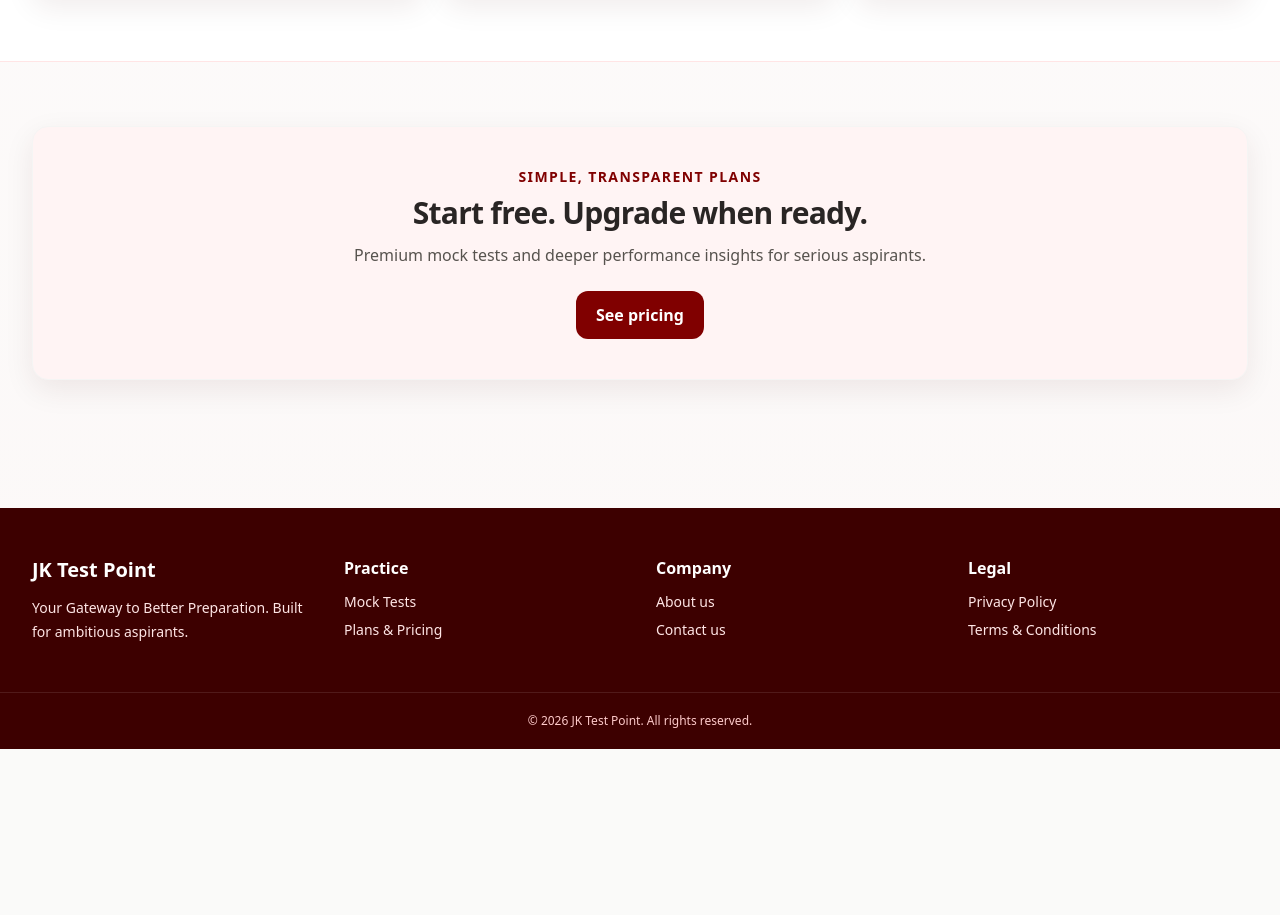
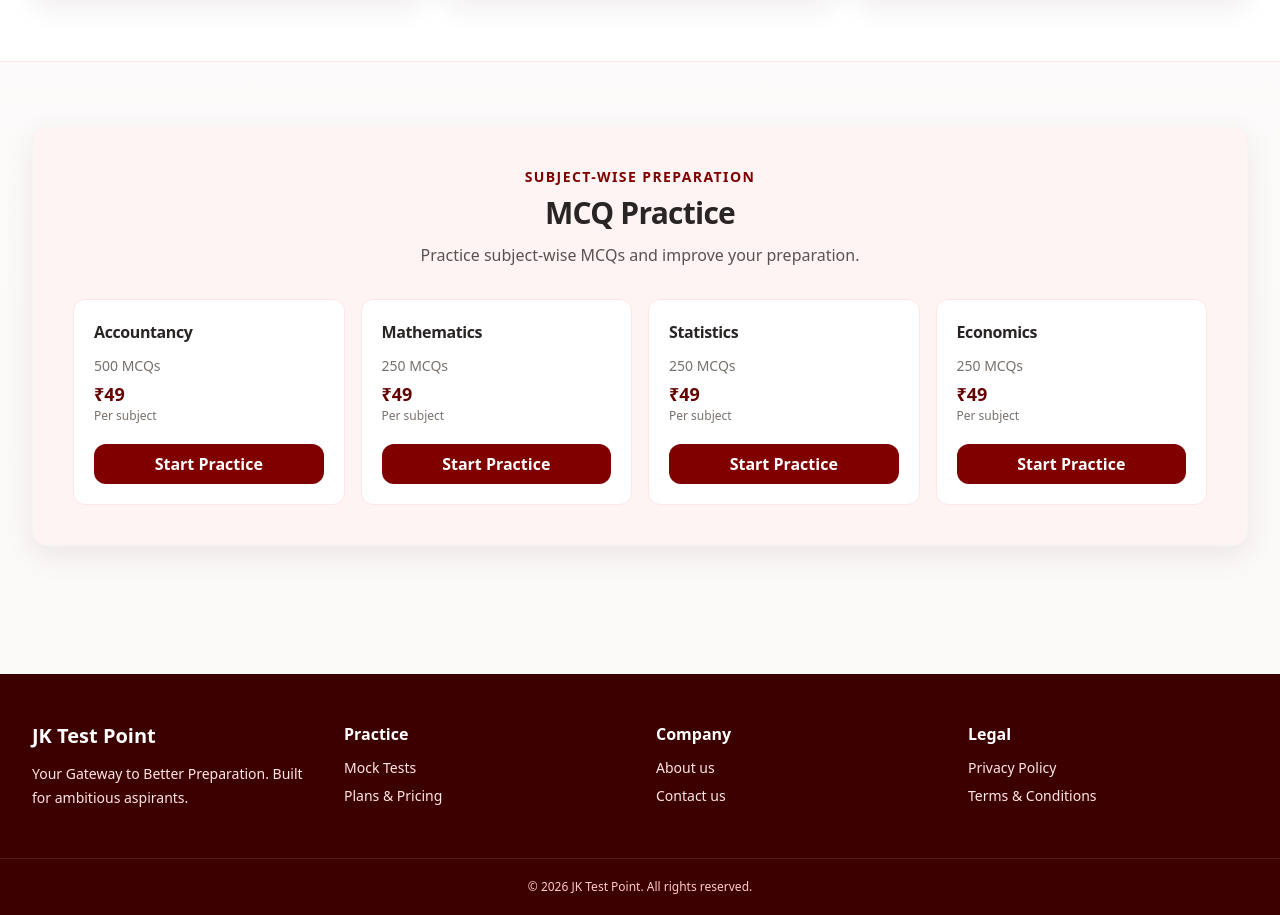
Before and after one commit to jktestpoint-dot/jk-test-point, a Next.js app: page / in a window 1280 px wide. Shown: the part 1420-2335 px from the top of the page. Before the commit the page ends 2169 px from the top, so only its background shows below. Built offline with nearby package versions, Linux system fonts and the light colour scheme; no server answers.

Commit message:
Replace pricing callout with MCQ practice

```diff
--- a/app/page.tsx
+++ b/app/page.tsx
@@ -8,6 +8,12 @@ const features = [
   ["Study anywhere", "A clean, quick experience made for mobile practice sessions."],
 ];
 const categories = ["JKSSB", "Banking", "Kashmir University", "High Court"];
+const mcqPracticeSubjects = [
+  { id: "accountancy", name: "Accountancy", mcqCount: 500, price: 49 },
+  { id: "mathematics", name: "Mathematics", mcqCount: 250, price: 49 },
+  { id: "statistics", name: "Statistics", mcqCount: 250, price: 49 },
+  { id: "economics", name: "Economics", mcqCount: 250, price: 49 },
+];
 
 export default async function Home() {
   const featuredTests = await getFeaturedMockTests().catch(() => []);
@@ -24,6 +30,6 @@ export default async function Home() {
     <section className="container-page -mt-5 relative z-10 grid grid-cols-3 gap-px overflow-hidden rounded-2xl border border-brand-100 bg-brand-100 text-center shadow-card sm:-mt-7">{[["10,000+", "Questions"], ["500+", "Mock Tests"], ["10,000+", "Students"]].map(([number, label]) => <div className="bg-white px-3 py-5 sm:py-6" key={label}><b className="block text-2xl text-brand-700 sm:text-3xl">{number}</b><span className="text-xs text-stone-500 sm:text-sm">{label}</span></div>)}</section>
     <section id="featured" className="container-page section-space"><div className="flex items-end justify-between gap-5"><div className="section-heading"><p className="eyebrow">Practice with purpose</p><h2>Featured mock tests</h2></div><Link href="/mock-tests" className="shrink-0 text-sm font-bold text-brand-600">View all →</Link></div><div className="mt-8 grid gap-5 md:grid-cols-2 xl:grid-cols-3">{featuredTests.map((test) => <article className="card card-lift flex h-full flex-col" key={test.id}><div className="flex items-start justify-between gap-3"><span className="rounded-full bg-brand-50 px-3 py-1 text-xs font-bold text-brand-700">{test.main_category}</span><span className="text-sm font-semibold text-stone-500">{test.price ? `₹${test.price}` : "Free"}</span></div><h3 className="mt-5 text-lg font-bold">{test.title}</h3><p className="mt-2 text-sm text-stone-500">{test.question_count} questions · {test.duration_minutes} mins · {test.subcategory}</p><Link href={`/mock-tests/${test.id}`} className="btn-primary mt-6 w-full">View test</Link></article>)}{!featuredTests.length && <div className="card text-sm text-stone-500 md:col-span-2 xl:col-span-3">No featured mock tests have been selected yet.</div>}</div></section>
     <section className="border-y border-brand-100 bg-white section-space"><div className="container-page"><div className="section-heading"><p className="eyebrow">Why JK Test Point</p><h2>Everything you need to improve</h2></div><div className="mt-8 grid gap-5 md:grid-cols-3">{features.map(([title, text], index) => <div className="card card-lift" key={title}><span className="grid h-10 w-10 place-items-center rounded-xl bg-brand-50 font-bold text-brand-600">0{index + 1}</span><h3 className="mt-4 font-bold">{title}</h3><p className="mt-2 text-sm leading-6 text-stone-500">{text}</p></div>)}</div></div></section>
-    <section className="container-page section-space"><div className="card overflow-hidden bg-brand-50 text-center sm:p-10"><p className="eyebrow">Simple, transparent plans</p><h2 className="mt-2 text-3xl font-bold">Start free. Upgrade when ready.</h2><p className="mx-auto mt-3 max-w-2xl text-stone-600">Premium mock tests and deeper performance insights for serious aspirants.</p><Link href="/pricing" className="btn-primary mt-6">See pricing</Link></div></section>
+    <section className="container-page section-space"><div className="card overflow-hidden bg-brand-50 sm:p-10"><div className="text-center"><p className="eyebrow">Subject-wise preparation</p><h2 className="mt-2 text-3xl font-bold">MCQ Practice</h2><p className="mx-auto mt-3 max-w-2xl text-stone-600">Practice subject-wise MCQs and improve your preparation.</p></div><div className="mt-8 grid gap-4 sm:grid-cols-2 lg:grid-cols-4">{mcqPracticeSubjects.map((subject) => <article className="rounded-xl border border-brand-100 bg-white p-5 text-left" key={subject.id}><h3 className="font-bold text-stone-800">{subject.name}</h3><p className="mt-3 text-sm text-stone-500">{subject.mcqCount} MCQs</p><p className="mt-1 text-lg font-bold text-brand-700">₹{subject.price}</p><p className="text-xs text-stone-500">Per subject</p><Link href={`/pricing?subject=${subject.id}`} className="btn-primary mt-5 w-full !px-4 !py-2">Start Practice</Link></article>)}</div></div></section>
   </>;
 }
```
